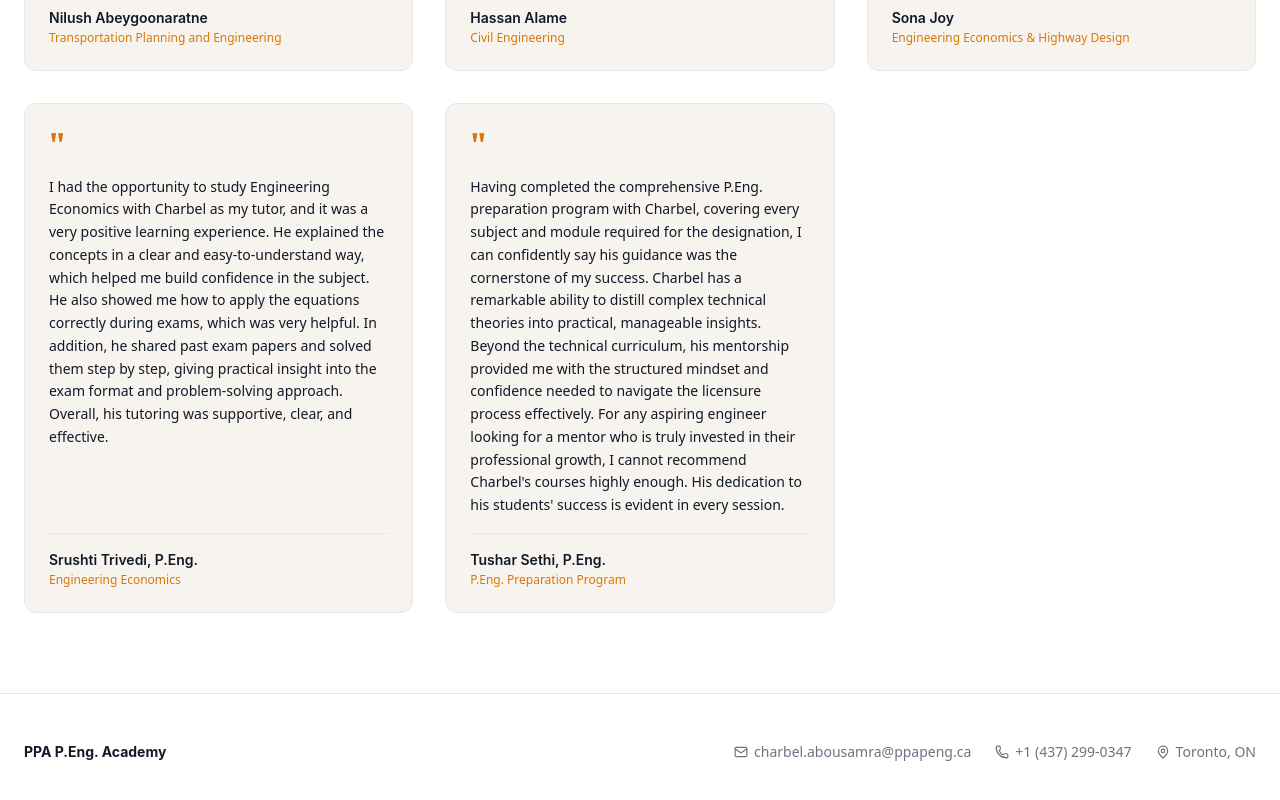
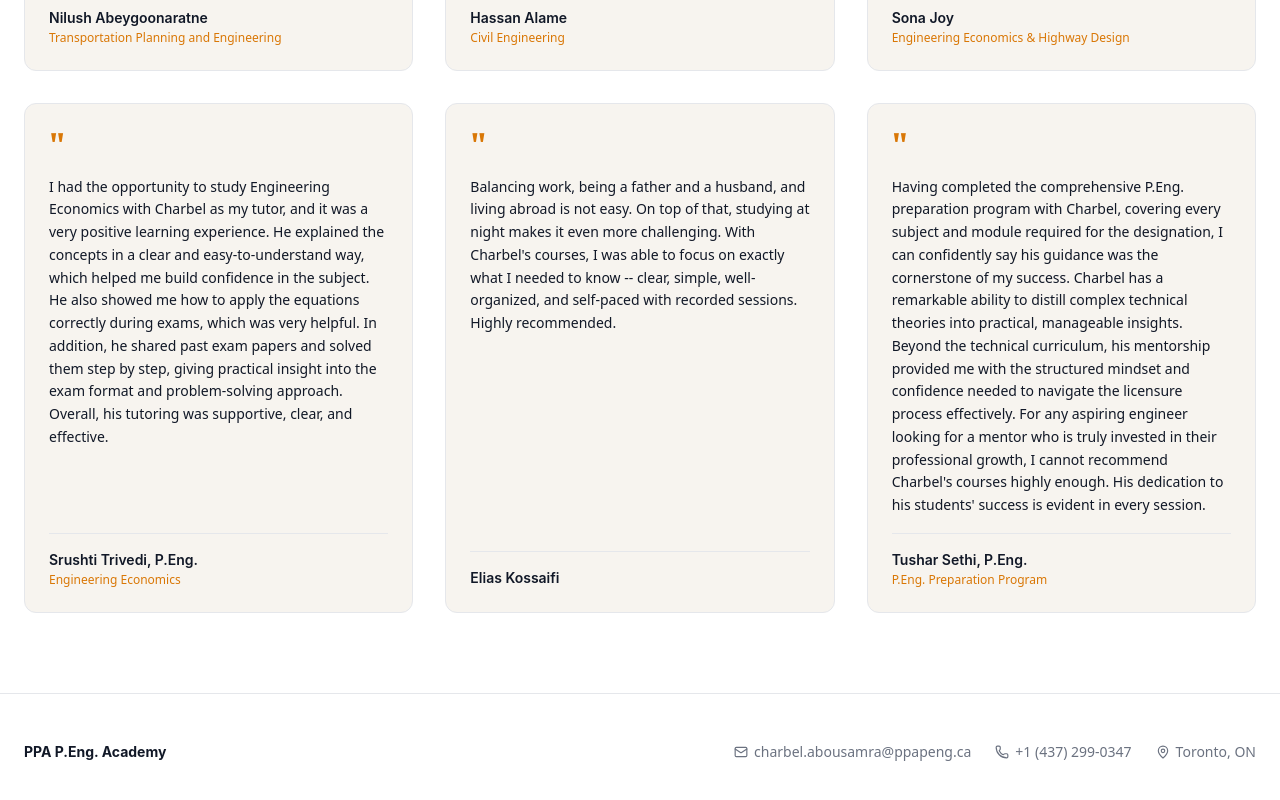
Before and after one commit to OmarSaad90/PPAPENG, a React (Vite) app: page /testimonials in a window 1280 px wide. Shown: the part 1961-2761 px from the top of the page. Built offline with nearby package versions, Linux system fonts and the light colour scheme; no server answers.

Commit message:
Add Elias Kossaifi testimonial

```diff
--- a/src/pages/Testimonials.jsx
+++ b/src/pages/Testimonials.jsx
@@ -52,6 +52,10 @@ const testimonials = [
     name: "Srushti Trivedi, P.Eng.",
     discipline: "Engineering Economics",
     quote: "I had the opportunity to study Engineering Economics with Charbel as my tutor, and it was a very positive learning experience. He explained the concepts in a clear and easy-to-understand way, which helped me build confidence in the subject. He also showed me how to apply the equations correctly during exams, which was very helpful. In addition, he shared past exam papers and solved them step by step, giving practical insight into the exam format and problem-solving approach. Overall, his tutoring was supportive, clear, and effective.",
+  },
+  {
+    name: "Elias Kossaifi",
+    quote: "Balancing work, being a father and a husband, and living abroad is not easy. On top of that, studying at night makes it even more challenging. With Charbel's courses, I was able to focus on exactly what I needed to know -- clear, simple, well-organized, and self-paced with recorded sessions. Highly recommended.",
   },
   {
     name: "Tushar Sethi, P.Eng.",
```
